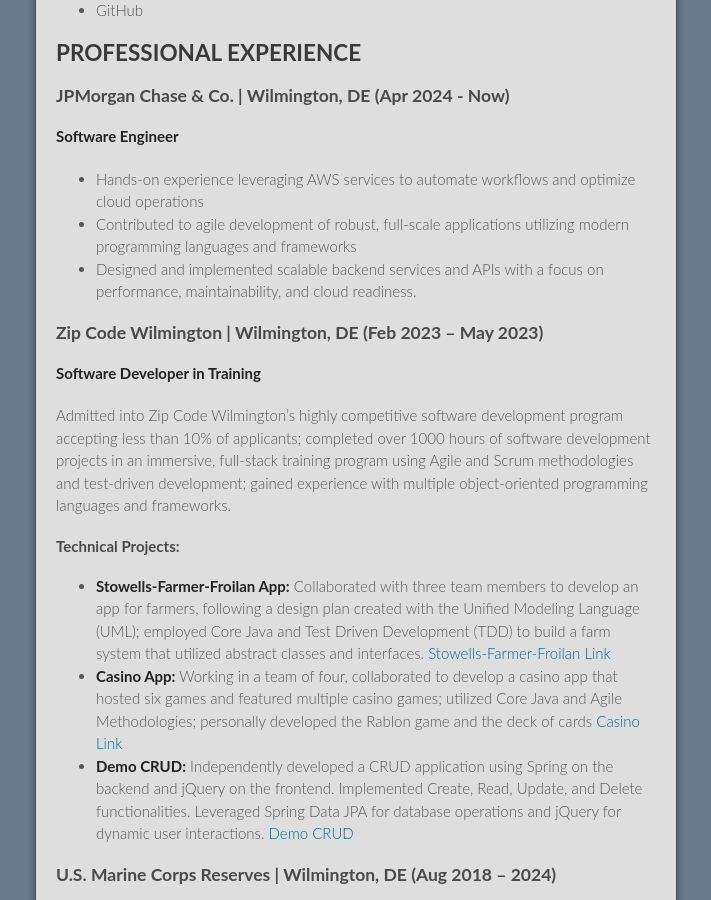
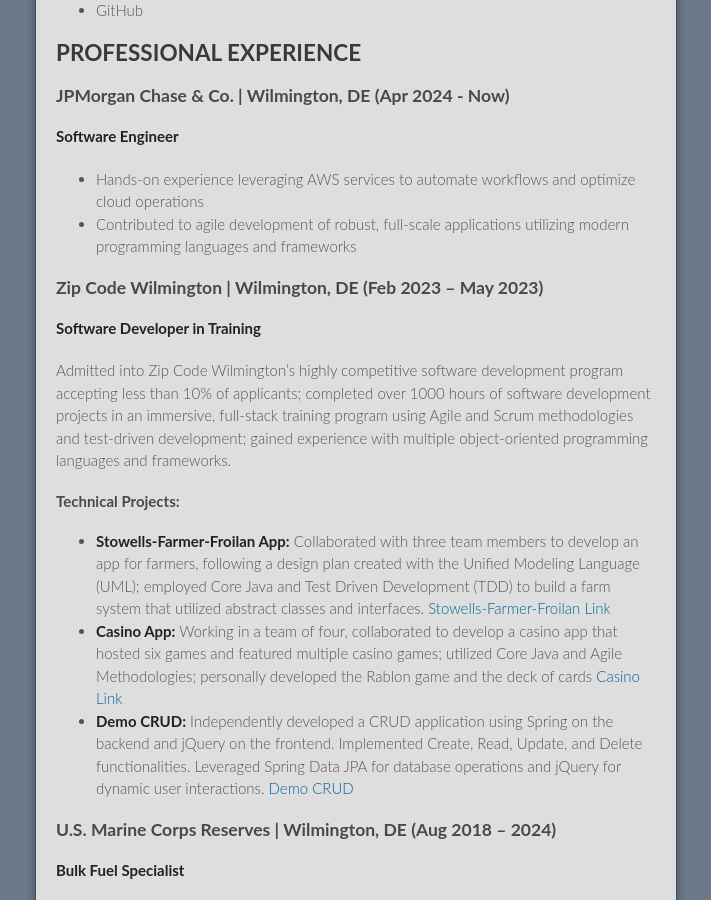
Before and after one commit to JLugo4/JLugo4, a Jekyll site: the page built from index.md, in a window 1280 px wide and 900 px high, scrolled down 883 px. Shown: the whole window, without its empty margins (284-995 px from the left). Built offline with Jekyll 4.4.1, drawn with Linux system fonts in a browser that asks for light colours; our own code applies the rules of GitHub Pages for plain Markdown files; the repository's description, which GitHub fills in, is left out.

Commit message:
Resume update 20250416 2

```diff
--- a/index.md
+++ b/index.md
@@ -46,7 +46,6 @@ Hardworking and dedicated Software Developer, with six years’ military service
 **Software Engineer**
 - Hands-on experience leveraging AWS services to automate workflows and optimize cloud operations
 - Contributed to agile development of robust, full-scale applications utilizing modern programming languages and frameworks
-- Designed and implemented scalable backend services and APIs with a focus on performance, maintainability, and cloud readiness.
 
 ### Zip Code Wilmington | Wilmington, DE (Feb 2023 – May 2023)
 **Software Developer in Training**
```
